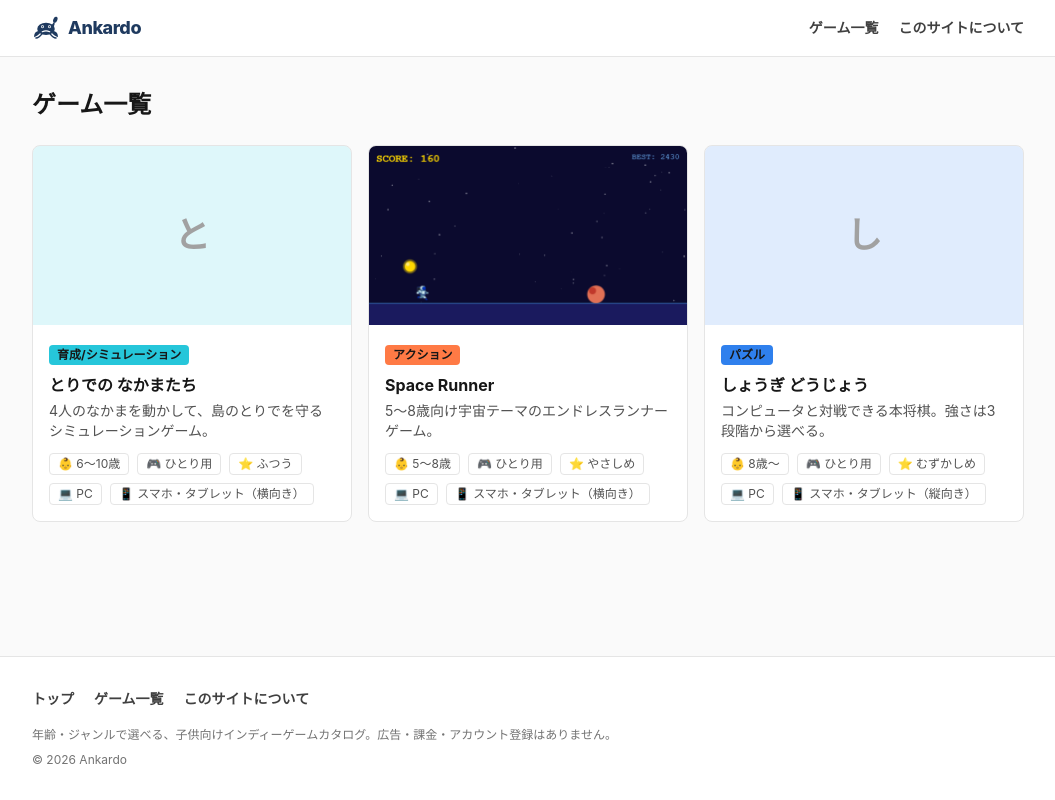
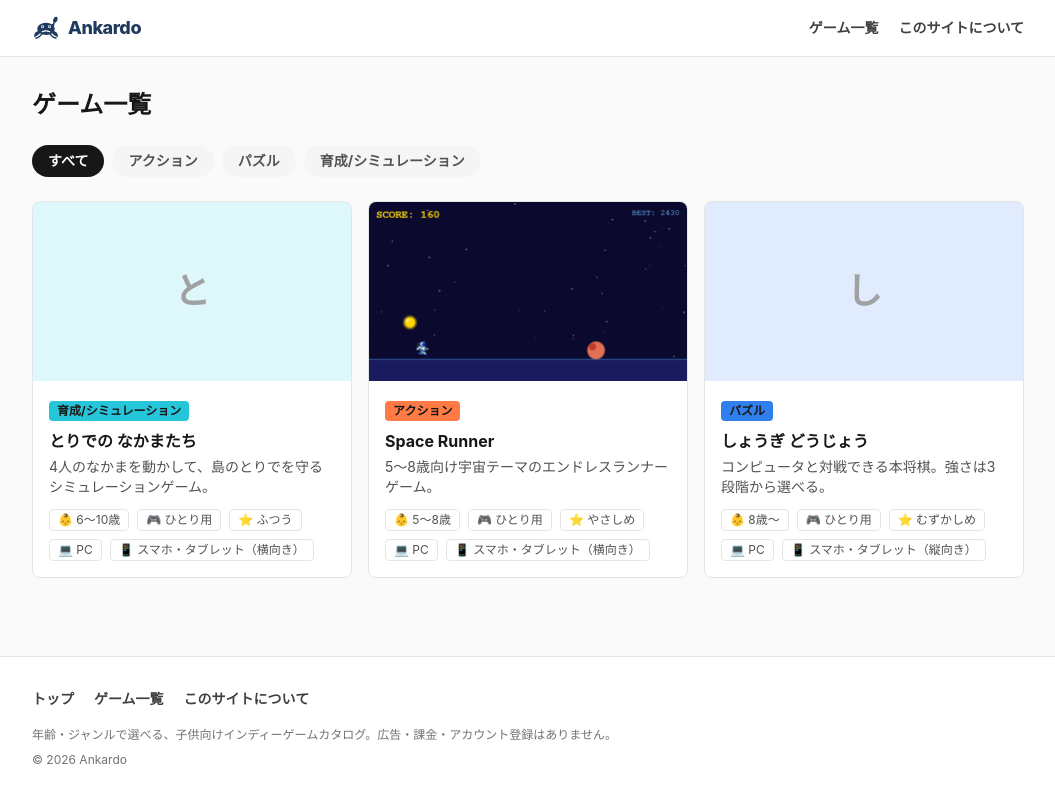
Before and after one commit to akabee0161/ankardo, a Next.js app in the folder site/: page /games in a window 1280 px wide. Shown: the whole page, without its empty margins (112-1167 px from the left). Built offline with nearby package versions, Linux system fonts and the light colour scheme.

Commit message:
feat(site): ゲーム一覧にジャンル絞り込みタブを追加
実際にゲームが存在するジャンルのみをタブとして表示し、単一選択で
一覧を絞り込めるようにした(段階③)。

```diff
--- a/site/app/games/page.tsx
+++ b/site/app/games/page.tsx
@@ -1,6 +1,6 @@
 import type { Metadata } from "next";
 import { getAllGames } from "../../lib/games";
-import { GameCard } from "../../components/GameCard";
+import { GenreFilter } from "../../components/GenreFilter";
 
 export const metadata: Metadata = {
   title: "ゲーム一覧",
@@ -13,11 +13,7 @@ export default function GamesList() {
   return (
     <main className="mx-auto max-w-5xl px-4 py-8">
       <h1 className="mb-6 text-2xl font-bold text-neutral-900">ゲーム一覧</h1>
-      <div className="grid grid-cols-1 gap-4 sm:grid-cols-2 lg:grid-cols-3">
-        {games.map((game) => (
-          <GameCard key={game.slug} game={game} />
-        ))}
-      </div>
+      <GenreFilter games={games} />
     </main>
   );
 }
--- /dev/null
+++ b/site/components/GenreFilter.tsx
@@ -0,0 +1,52 @@
+"use client";
+
+import { useState } from "react";
+import { GENRES, type GenreKey } from "../lib/genres";
+import type { Game } from "../lib/games";
+import { GameCard } from "./GameCard";
+
+const TAB_BASE_CLASS =
+  "rounded-full px-4 py-1.5 text-sm font-bold transition";
+const TAB_SELECTED_CLASS = "bg-neutral-900 text-white";
+const TAB_UNSELECTED_CLASS = "bg-neutral-100 text-neutral-600 hover:bg-neutral-200";
+
+export function GenreFilter({ games }: { games: Game[] }) {
+  const [selected, setSelected] = useState<GenreKey | "all">("all");
+
+  const availableGenres = (Object.keys(GENRES) as GenreKey[]).filter((genre) =>
+    games.some((game) => game.genre === genre)
+  );
+
+  const filtered = selected === "all" ? games : games.filter((game) => game.genre === selected);
+
+  return (
+    <div>
+      <div className="mb-6 flex flex-wrap gap-2">
+        <button
+          type="button"
+          aria-pressed={selected === "all"}
+          className={`${TAB_BASE_CLASS} ${selected === "all" ? TAB_SELECTED_CLASS : TAB_UNSELECTED_CLASS}`}
+          onClick={() => setSelected("all")}
+        >
+          すべて
+        </button>
+        {availableGenres.map((genre) => (
+          <button
+            key={genre}
+            type="button"
+            aria-pressed={selected === genre}
+            className={`${TAB_BASE_CLASS} ${selected === genre ? TAB_SELECTED_CLASS : TAB_UNSELECTED_CLASS}`}
+            onClick={() => setSelected(genre)}
+          >
+            {GENRES[genre].label}
+          </button>
+        ))}
+      </div>
+      <div className="grid grid-cols-1 gap-4 sm:grid-cols-2 lg:grid-cols-3">
+        {filtered.map((game) => (
+          <GameCard key={game.slug} game={game} />
+        ))}
+      </div>
+    </div>
+  );
+}
```
Also changed, not shown: 2 other files (tests, documents, lock files or other folders).
